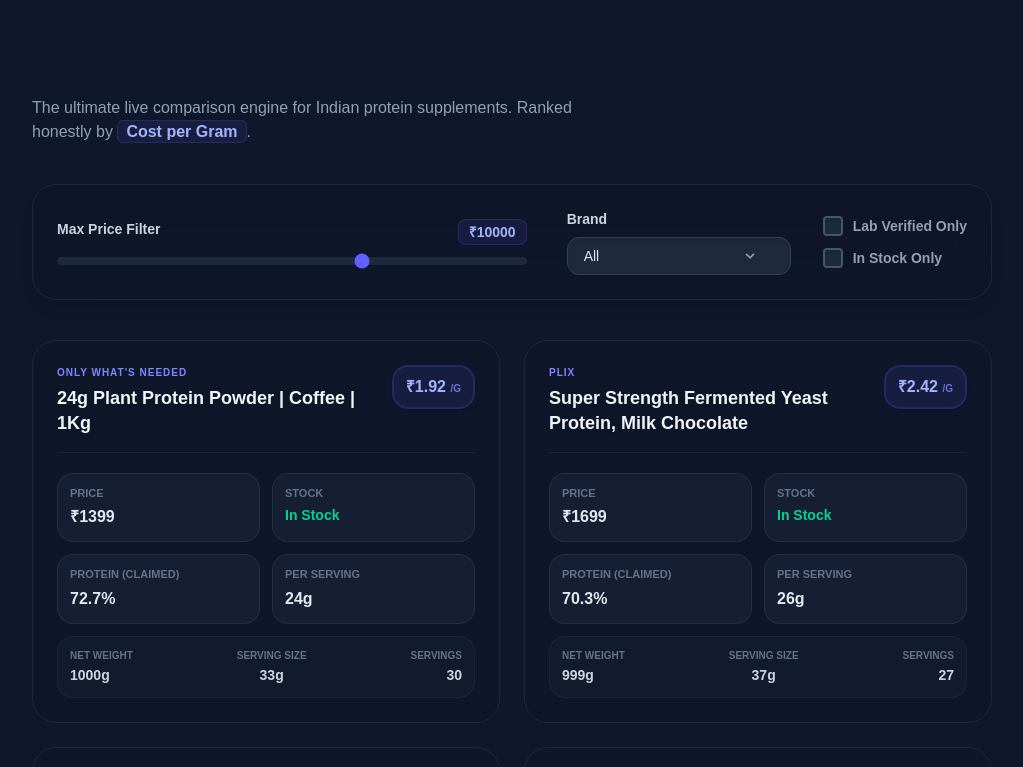
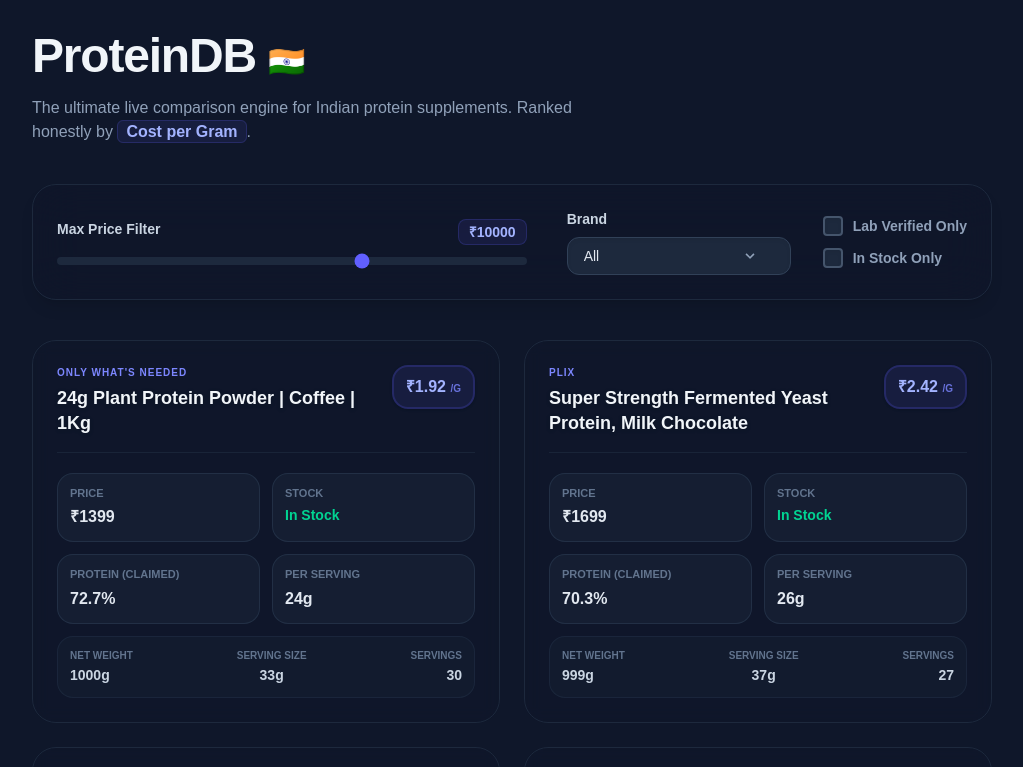
Before and after one commit to kinkate18nic/ProteinAggregator, a Next.js app: page / in a window 1280 px wide. Shown: the top 767 px of the page, without its empty margins (128-1151 px from the left). Built offline with nearby package versions, Linux system fonts and the light colour scheme.

Commit message:
style: fix title text transparency causing invisible title

```diff
--- a/src/app/page.tsx
+++ b/src/app/page.tsx
@@ -93,8 +93,8 @@
     <main className="max-w-5xl mx-auto p-4 md:p-8 min-h-screen">
       {/* Hero Header */}
       <header className="mb-10 text-center md:text-left">
-        <div className="inline-block bg-gradient-to-r from-blue-400 to-indigo-400 text-transparent bg-clip-text">
-          <h1 className="text-4xl md:text-5xl font-extrabold tracking-tight pb-2 drop-shadow-sm">ProteinDB 🇮🇳</h1>
+        <div>
+          <h1 className="text-4xl md:text-5xl font-extrabold tracking-tight pb-2 text-slate-100">ProteinDB <span className="text-3xl">🇮🇳</span></h1>
         </div>
         <p className="text-slate-400 mt-2 text-base font-medium max-w-xl">
           The ultimate live comparison engine for Indian protein supplements. Ranked honestly by <span className="text-indigo-300 font-bold bg-indigo-500/10 border border-indigo-500/20 px-2 py-0.5 rounded-md">Cost per Gram</span>.
```
